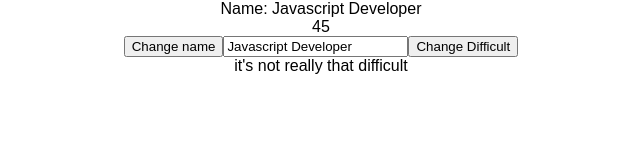
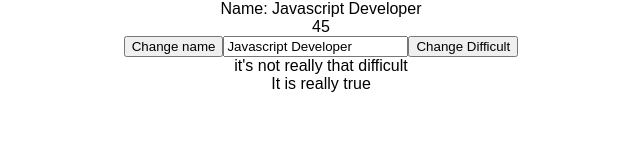
Before and after one commit to milealmeida/udemy-react-project, a React (Create React App) app: page / in a window 1280 px wide. Shown: the top 165 px of the page, without its empty margins (319-959 px from the left). Built offline with nearby package versions, Linux system fonts and the light colour scheme.

Commit message:
feat: used another useState onlyTrue to learn more about conditional operator

```diff
--- a/src/App.js
+++ b/src/App.js
@@ -7,6 +7,7 @@ function App() {
   const [age, setAge] = useState(45);
 
   const [isDifficult, setIsDifficult] = useState(false);
+  const [onlyTrue, setOnlyTrue] = useState(true);
 
   const [arrary, setArray] = useState(['1', '2', '3']);
 
@@ -32,6 +33,8 @@ function App() {
       ) : (
         <div> it's not really that difficult </div>
       )}
+
+      { onlyTrue && (<div> It is really true </div> ) }
     </div>
   );
 }
```
